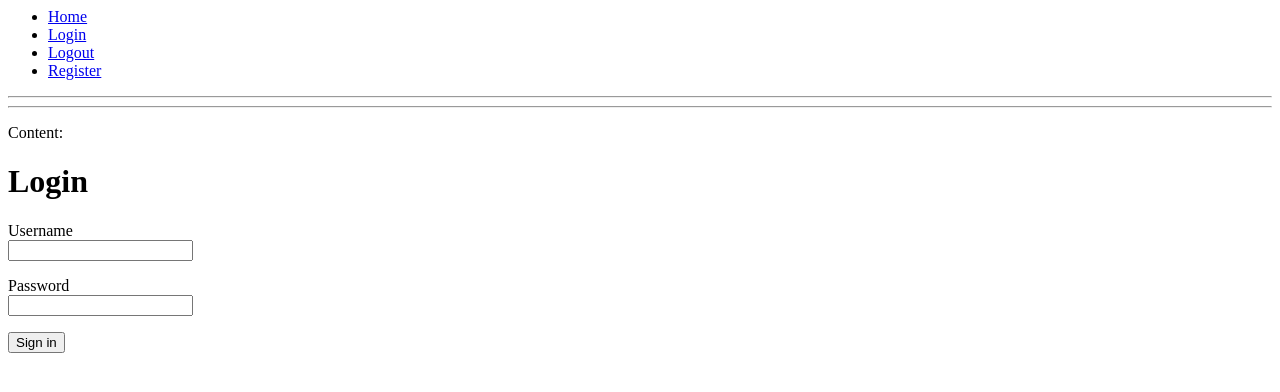
After one commit to solloc/driver-logbook-legacy, a Flask app: template app/templates/login.html in a window 1280 px wide. The commit adds this page. Shown: the top 392 px of the page. Run offline with Flask 2, Linux system fonts and the light colour scheme; the template is opened without the code that fills it: values that come from a table or form of the project are taken from there, others are empty.

Commit message:
basic login implemented (#5)

```diff
--- a/app/__init__.py
+++ b/app/__init__.py
@@ -2,10 +2,13 @@ from flask import Flask
 from config import Config
 from flask_sqlalchemy import SQLAlchemy
 from flask_migrate import Migrate
+from flask_login import LoginManager
 
 app = Flask(__name__)
 app.config.from_object(Config)
 db = SQLAlchemy(app)
 migrate = Migrate(app, db)
+login = LoginManager(app)
+login.login_view = 'login'
 
 from app import routes, model  # noqa: E402,F401
--- a/app/forms.py
+++ b/app/forms.py
@@ -7,6 +7,13 @@ class RegistrationForm(FlaskForm):
     username = StringField('Username', [DataRequired()])
     email = StringField('E-Mail Address', [DataRequired()])
     password = PasswordField('Password', [DataRequired(),
-                                          EqualTo('password_confirm')])
+                                          EqualTo('password_confirm',
+                                                  'Passwords must match')])
     password_confirm = PasswordField('Password (repeat)')
     submit = SubmitField('Submit')
+
+
+class LoginForm(FlaskForm):
+    username = StringField('Username', [DataRequired()])
+    password = PasswordField('Password', [DataRequired()])
+    submit = SubmitField('Sign in')
--- a/app/routes.py
+++ b/app/routes.py
@@ -1,18 +1,30 @@
 from app import app, db
-from flask import render_template, redirect
-from app.forms import RegistrationForm
+from flask import render_template, redirect, url_for, flash
+from app.forms import RegistrationForm, LoginForm
 from app.model import User
+from flask_login import login_required, login_user, current_user
 
 
 @app.route('/')
 @app.route('/index')
+@login_required
 def index():
     return render_template('index.html', title='Home')
 
 
-@app.route('/login')
+@app.route('/login', methods=['GET', 'POST'])
 def login():
-    return "login"
+    if current_user.is_authenticated:
+        return redirect(url_for('index'))
+    form = LoginForm()
+    if form.validate_on_submit():
+        user = User.query.filter_by(username=form.username.data).first()
+        if user is None or not user.check_password(form.password.data):
+            flash('Invalid username or password')
+            return redirect(url_for('login'))
+        login_user(user)
+        return redirect(url_for('index'))
+    return render_template('login.html', form=form)
 
 
 @app.route('/logout')
--- a/app/templates/base.html
+++ b/app/templates/base.html
@@ -15,6 +15,19 @@
             </ul>
         </div>
         <!-- Content -->
+        <hr/>
+        <div>
+            {% with messages = get_flashed_messages() %}
+            {% if messages %}
+            <ul>
+                {% for message in messages %}
+                <li>{{ message }}</li>
+                {% endfor %}
+            </ul>
+            {% endif %}
+            {% endwith %}
+        </div>
+        <hr/>
         <div>
             <p>Content:</p>
             <p>{% block app_content %}{% endblock %}</p>
--- /dev/null
+++ b/app/templates/login.html
@@ -0,0 +1,19 @@
+{% extends "base.html" %}
+
+{% block app_content %}
+<h1>Login</h1>
+<form action="" method="POST">
+    {{ form.csrf_token }}
+    <p>
+        {{ form.username.label }}<br/>
+        {{ form.username }}
+    </p>
+    <p>
+        {{ form.password.label }}<br/>
+        {{ form.password }}
+    </p>
+    <p>
+        {{ form.submit }}
+    </p>
+</form>
+{% endblock %}
```
Also changed, not shown: app/model.py (+12 -3 lines).
